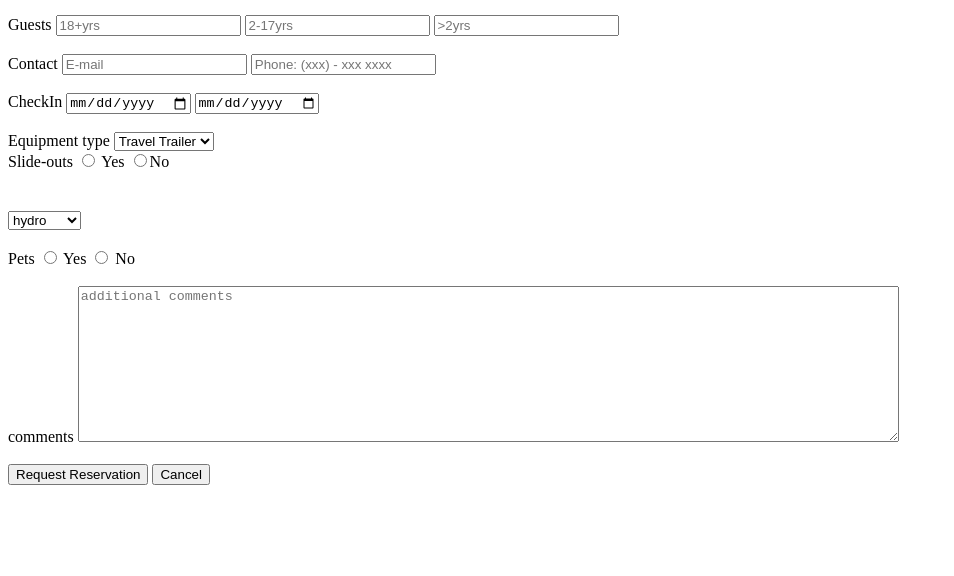
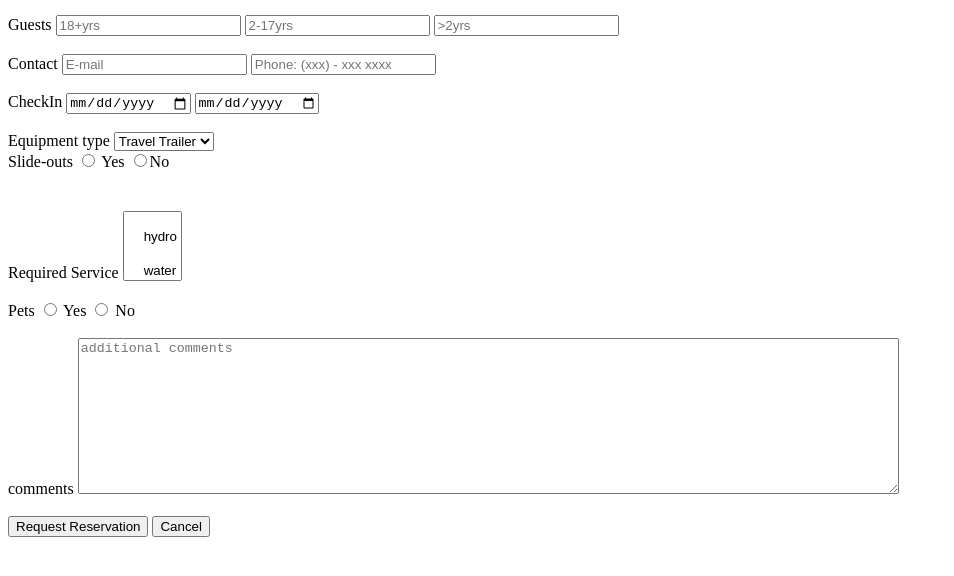
Before and after one commit to Honrado-the-bugfixer/form2-assignment, a plain HTML site: page index.html in a window 1280 px wide. Shown: the part 104-680 px from the top of the page, without its empty margins (0-954 px from the left). Drawn offline with Linux system fonts and the light colour scheme.

Commit message:
update index.html
added submit to request reservation and added label for required service

```diff
--- a/index.html
+++ b/index.html
@@ -62,7 +62,8 @@
       <br />
       <div>
         <marquee direction="up">Hydro Water Sewer</marquee>
-        <select name="rendered service" id="service">
+        <label for="service">Required Service</label>
+        <select name="rendered service" id="service" multiple>
           <optgroup>
             <option value="hydro">hydro</option>
           </optgroup>
@@ -93,7 +94,7 @@
       </div>
       <br />
       <div>
-        <button>Request Reservation</button>
+        <button type="submit">Request Reservation</button>
         <button>Cancel</button>
       </div>
       <br />
```
